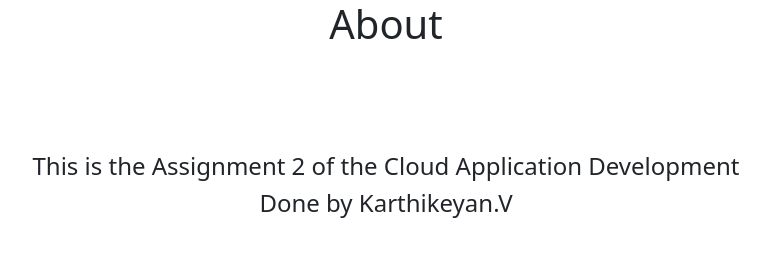
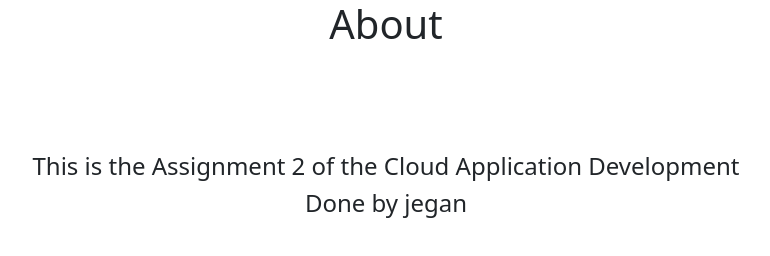
Before and after one commit to IBM-EPBL/IBM-Project-17308-1659633814, a plain HTML site: page Assigments/JEGAN/ASSIGNMENT-2/templates/about.html in a window 1280 px wide. Shown: the whole page, without its empty margins (254-1024 px from the left). Drawn offline with nearby package versions, Linux system fonts and the light colour scheme.

Commit message:
Update about.html

```diff
--- a/Assigments/JEGAN/ASSIGNMENT-2/templates/about.html
+++ b/Assigments/JEGAN/ASSIGNMENT-2/templates/about.html
@@ -11,7 +11,7 @@
     <div align="center">
         <h1>About</h1><br><br><br><br>
         <h4>This is the Assignment 2 of the Cloud Application Development</h4>
-        <h4>Done by Karthikeyan.V
+        <h4>Done by jegan
         </h4>
     </div>
 
```
